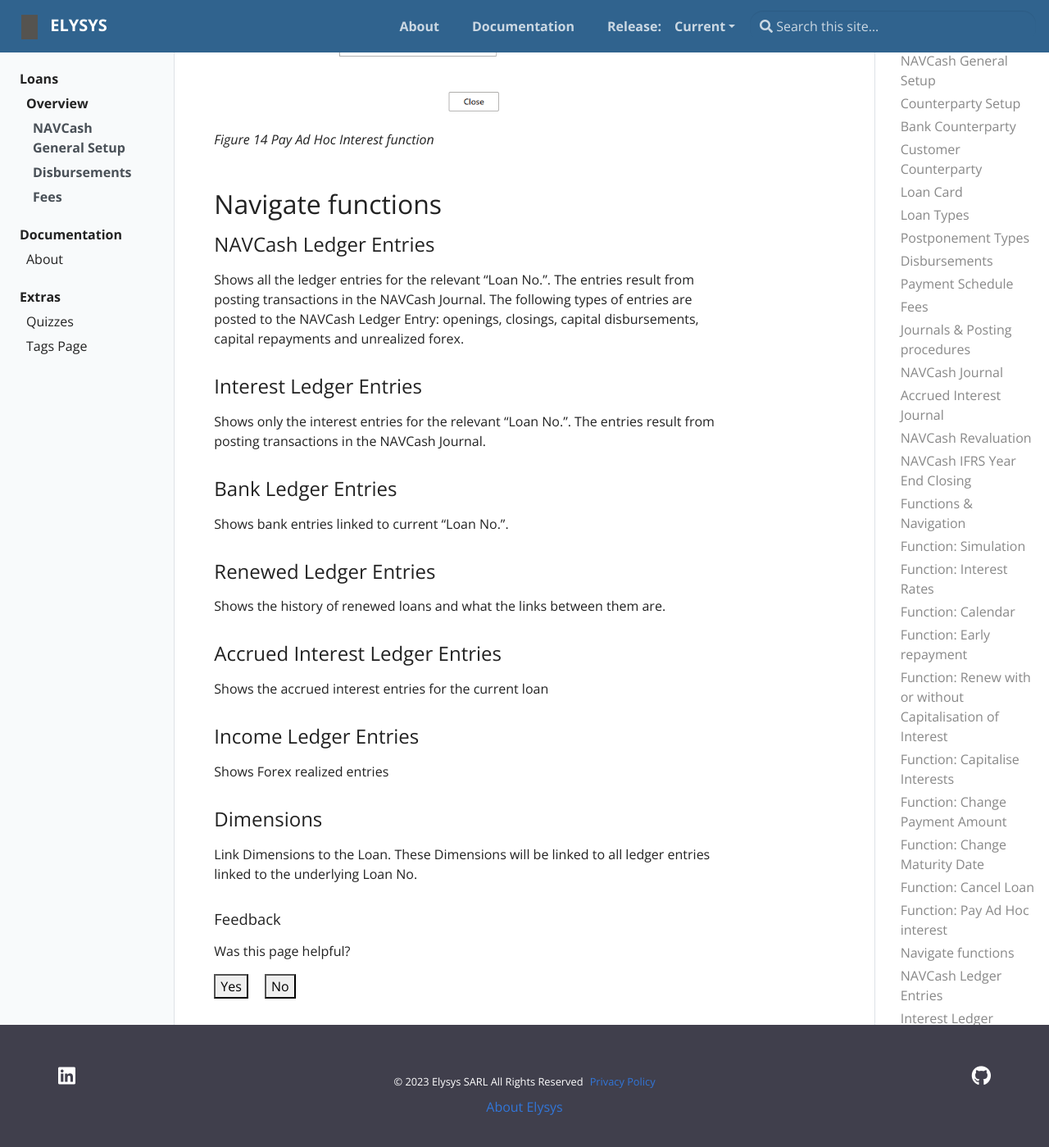
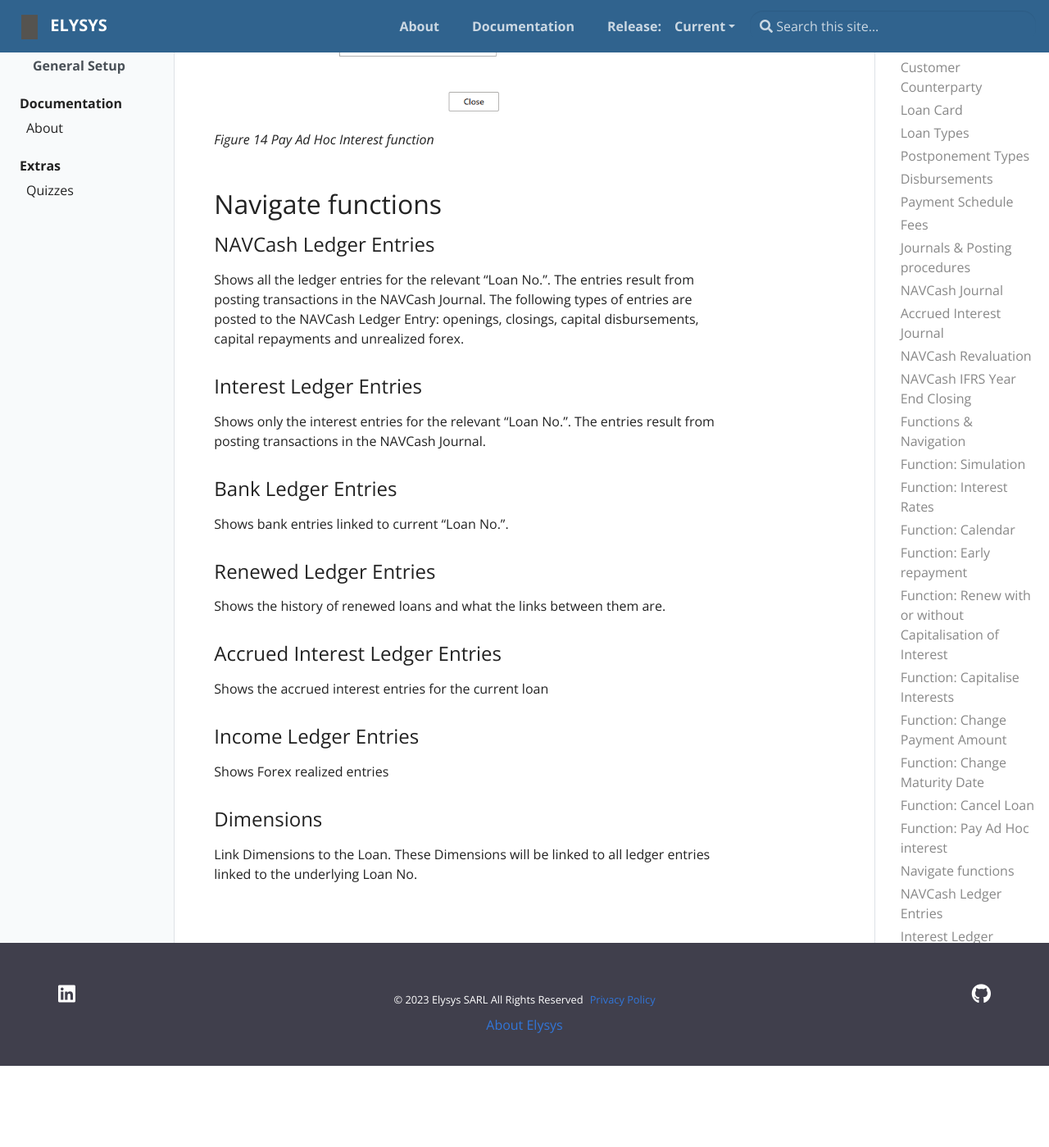
Before and after one commit to Elysys/Docs, a Jekyll site: the page built from _docs/loans/loansanddeposits.md, in a window 1280 px wide and 1400 px high, scrolled down 15752 px. Shown: the whole window at 82% size. Built offline with Jekyll 4.4.1, drawn with Linux system fonts in a browser that asks for light colours; after the commit the page ends 17052 px from its top, so only the background shows below that.

Commit message:
some config changes

```diff
--- a/_config.yml
+++ b/_config.yml
@@ -58,7 +58,7 @@ version_params:
     - Previous
 
 # Should there be feedback buttons at the bottom of pages?
-feedback: true
+feedback: false
 
 # Link to a privacy policy in footer, uncomment and define if wanted
 privacy: https://www.elysys.com/
--- a/_data/toc.yml
+++ b/_data/toc.yml
@@ -11,10 +11,6 @@
       children:
         - title: "NAVCash General Setup"
           url: "docs/loans/loansanddeposits#NAVCash-General-Setup"
-        - title: "Disbursements"
-          url: "docs/loans/loansanddeposits#Disbursements"
-        - title: "Fees"
-          url: "docs/loans/loansanddeposits#Fees"
 - title: Documentation
   url: docs
   links:
@@ -25,5 +21,3 @@
   links:
     - title: Quizzes
       url: "docs/extras/example-quiz"
-    - title: Tags Page
-      url: "tags"
```
